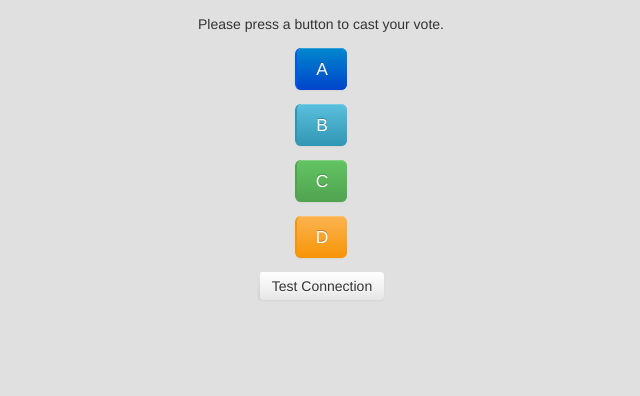
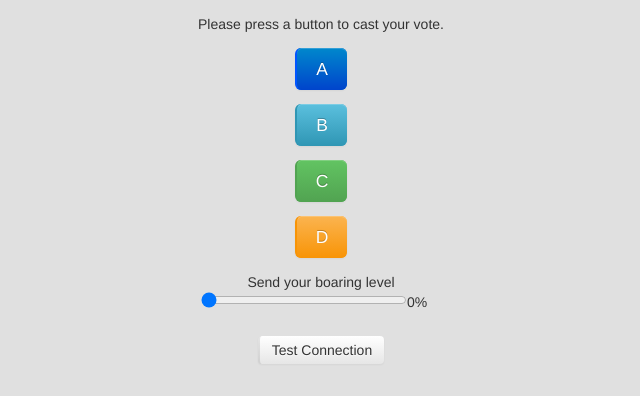
Before and after one commit to Senthile/msurvey, a website: page public/vote.html in a window 1280 px wide. Shown: the whole page, without its empty margins (319-959 px from the left). Drawn offline with Linux system fonts and the light colour scheme; no server answers.

Commit message:
range added

```diff
--- a/app.js
+++ b/app.js
@@ -40,6 +40,10 @@ app.get('/',function(req, res){
     res.render("login");
 });
 
+app.get('/vote',function(req, res){
+    res.redirect('/public/vote.html');
+});
+
 app.post('/',function(req, res){
     var user = req.body.username,
         password = req.body.password;
@@ -54,7 +58,6 @@ app.post('/',function(req, res){
         res.render("login");
     }
 });
-
 
 app.get('/logout', function (req, res) {
     req.session.destroy(function () {
--- a/public/scripts/vote.js
+++ b/public/scripts/vote.js
@@ -1,13 +1,56 @@
+$(document).ready(function () {
+
+    var input = document.createElement('input');
+    input.setAttribute('type', 'range');
+
+    //range not supported browser
+    if (input.type === "text") {
+        $('#boaringDisplay').hide();
+        $('#dispFallback').show();
+    } else {
+        $('#boaringDisplay').show();
+        $('#dispFallback').hide();
+    }
+
+    var sendBoaringLevel = function() {
+        var scope = $('#boaringRange').scope();
+        scope.sendBoaringLevel();
+
+        window.setTimeout(sendBoaringLevel, 3000);
+    };
+
+    var reduceBoaringLevel = function () {
+        var $ctrlRange = $('#boaringRange'),
+            scope = $ctrlRange.scope();
+
+        scope.boaringLevel = parseInt(scope.boaringLevel) || 1;
+        scope.boaringLevel = scope.boaringLevel > 100 ? 100 : scope.boaringLevel;
+
+        if (scope.boaringLevel > 0) {
+            scope.boaringLevel -= 1;
+        }
+        $ctrlRange.val(input.type === "text" && !scope.boaringLevel ? "" : scope.boaringLevel);
+        $ctrlRange.change();
+
+        window.setTimeout(reduceBoaringLevel, 5000);
+    };
+
+    sendBoaringLevel();
+    reduceBoaringLevel();
+});
+
+
+
 var App = angular.module('App', []);
 
 App.controller('voteMachineCtrl', function ($scope, $http) {
     $scope.loading = false;
+    $scope.boaringLevel = 0;
+
     $scope.castVote = function (option) {
         $scope.loading = true;
 
         var data = {};
-        //data.clientIP = APP_CLIENT_IP;
-        data.clientIP = "MAC_ADDRESS";
         data.option = option;
 
         $http({
@@ -24,6 +67,13 @@ App.controller('voteMachineCtrl', function ($scope, $http) {
             $scope.loading = false;
         });
     }
+
+
+    $scope.sendBoaringLevel = function () {
+        $scope.boaringLevel = parseInt($scope.boaringLevel) || 1;
+        console.log($scope.boaringLevel);
+    }
+
 
     $scope.$on('message', function (event, message, isError) {
         if (message) {
--- a/public/vote.html
+++ b/public/vote.html
@@ -16,8 +16,8 @@
 
         img
         {
-            width: 65px;
-            height: 65px;
+            width: 50px;
+            height: 50px;
         }
 
         #dispModal
@@ -31,11 +31,6 @@
     <script src="scripts/angular-touch.js" type="text/javascript"></script>
     <script src="scripts/bootstrap.js" type="text/javascript"></script>
     <script src="scripts/vote.js" type="text/javascript"></script>
-    <script type="application/javascript">
-        $.get("https://ipinfo.io/json", function (response) {
-            APP_CLIENT_IP = response.ip;
-        });
-    </script>
 </head>
     <body ng-controller="voteMachineCtrl">
 
@@ -91,6 +86,23 @@
             <div class="row-fluid">
                 <div class="span12">
                     <div align="center" style="margin-top: 1em;">
+                        Send your boaring level
+                    </div>
+                </div>
+            </div>
+            <div class="row-fluid">
+                <div class="span12">
+                    <div align="center" class="input-append" style="margin-top: 1em;">
+                        <input id="boaringRange" type="range" name="points" min="0" max="100" step="1" size="100" ng-model="boaringLevel">
+                        <label style="display:inline;margin-right: 1em;" id="boaringDisplay" >{{boaringLevel}}%</label>
+                        <label style="display:inline;margin-right: 1em;" id="dispFallback" >%</label>
+                    </div>
+                </div>
+            </div>
+
+            <div class="row-fluid">
+                <div class="span12">
+                    <div align="center" style="margin-top: 1em;">
                         <button class="btn" type="button" ng-click="castVote('T')">Test Connection</button>
                     </div>
                 </div>
```
